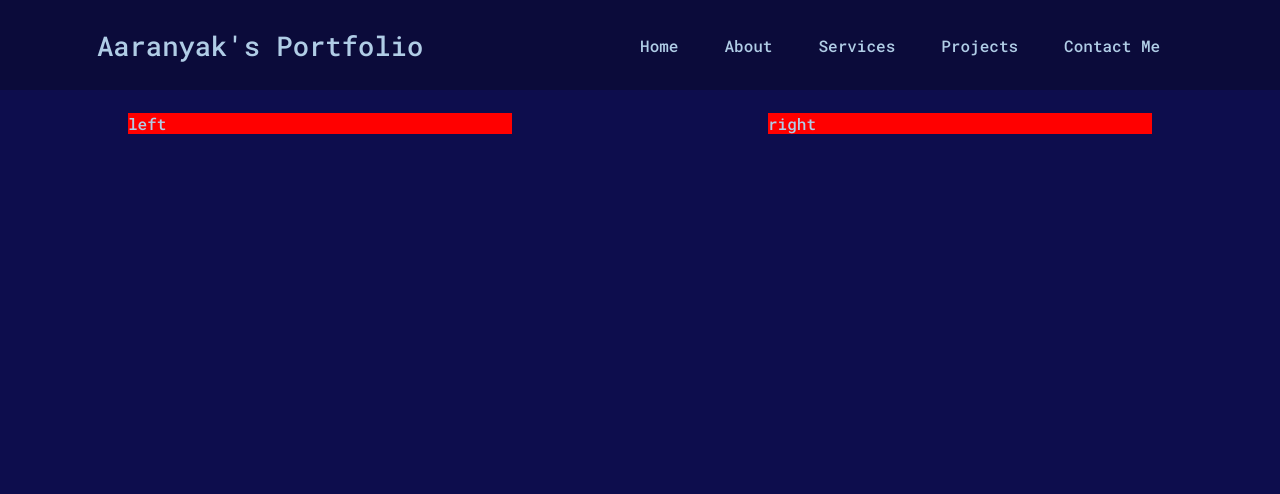
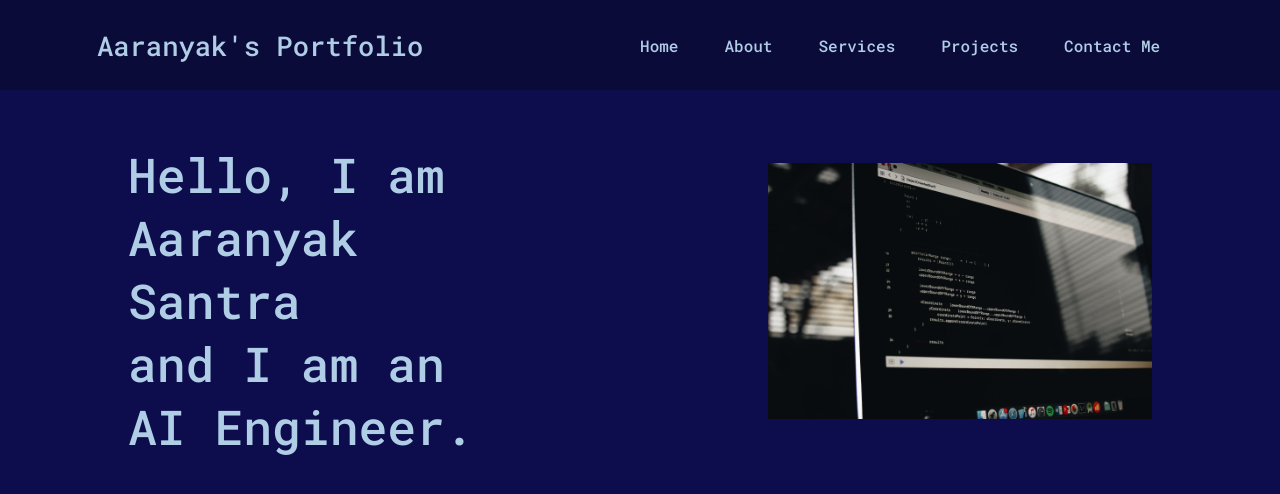
Before and after one commit to santr4/Portfolio-website, a plain HTML site: page index.html in a window 1280 px wide. Drawn offline with Linux system fonts and the light colour scheme.

Commit message:
image added and styles rechanged

```diff
--- a/index.html
+++ b/index.html
@@ -48,14 +48,15 @@
             justify-content: space-around;
             margin: 23px 0;
         }
-        .firstsection div{
+        .firstsection > div{
             width: 30%;
         }
         .sectionleft{
-            background-color: red;
+            font-size: 3rem;
+            margin: 30px 0;
         }
         .sectionright{
-            background-color: red;
+            margin: 50px 0;
         }
     </style>
 </head>
@@ -78,8 +79,13 @@
 
     <main>
         <section class="firstsection">
-            <div class="sectionleft">left</div>
-            <div class="sectionright">right</div>
+            <div class="sectionleft">
+                Hello, I am Aaranyak Santra
+                <div>and I am an AI Engineer.</div>
+            </div>
+            <div class="sectionright">
+                <img src="p1.jpg" alt="error" width="100%">
+            </div>
         </section>
     </main>
 </body>
```
Also changed, not shown: p1.jpg (added).
